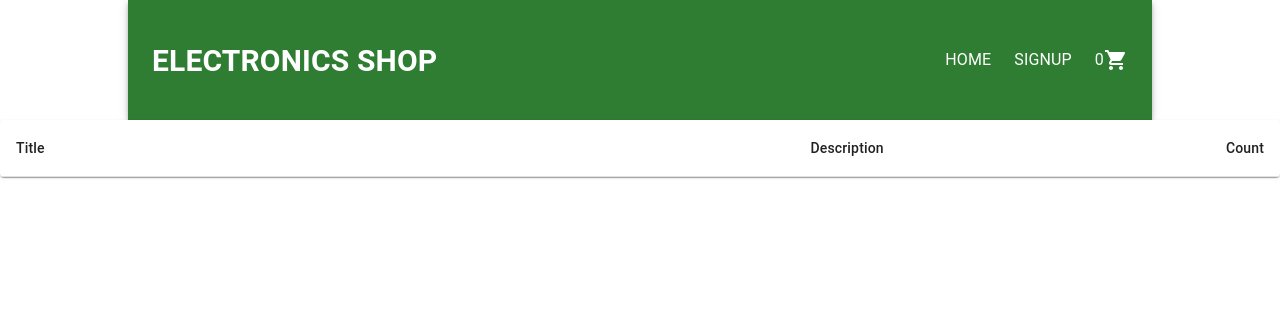
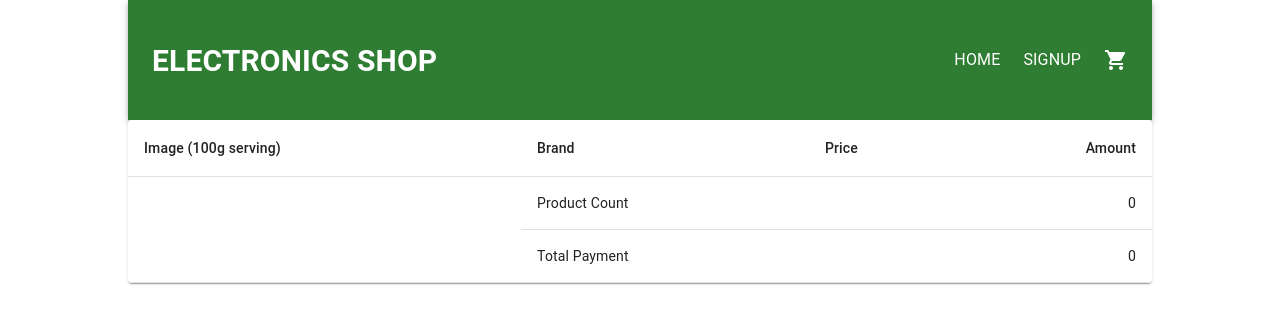
Before and after one commit to irem-koc/store-app, a React (Create React App) app: page /card in a window 1280 px wide. Shown: the top 324 px of the page. Built offline with nearby package versions, Linux system fonts and the light colour scheme.

Commit message:
added product count and price section to card

```diff
--- a/src/App.js
+++ b/src/App.js
@@ -5,11 +5,12 @@ import Signup from "./components/Signup/Signup";
 import Navbar from "./components/Navbar/Navbar";
 import ProductList from "./components/ProductList/ProductList";
 import ContextProvider from "./context/Context";
-
+import { ScopedCssBaseline } from "@mui/material";
 function App() {
     return (
         <BrowserRouter>
             <ContextProvider>
+                <ScopedCssBaseline>
                     <div className="App">
                         <Navbar />
                         <Routes>
@@ -18,6 +19,7 @@ function App() {
                             <Route path="/card" element={<Card />} />
                         </Routes>
                     </div>
+                </ScopedCssBaseline>
             </ContextProvider>
         </BrowserRouter>
     );
--- a/src/components/Card/Card.jsx
+++ b/src/components/Card/Card.jsx
@@ -1,36 +1,51 @@
 import React, { useContext } from "react";
-
-import Table from "@mui/material/Table";
-
-import Paper from "@mui/material/Paper";
-import TableHead from "@mui/material/TableHead";
-import TableContainer from "@mui/material/TableContainer";
 import "./Card.css";
 import { Context } from "../../context/Context";
 import CardItem from "../CardItem/CardItem";
-import { TableCell, TableRow } from "@mui/material";
+
+// or
+import {
+    Paper,
+    Table,
+    TableBody,
+    TableCell,
+    TableContainer,
+    TableHead,
+    TableRow,
+} from "@mui/material";
 const Card = () => {
     const { cart, setCart } = useContext(Context);
+    const total = cart.reduce(function (charCount, item) {
+        return charCount + item.count;
+    }, 0);
+    const payment= cart.reduce(function (charCount, item) {
+        return charCount + item.price*item.count;
+    }, 0);;
     return (
-        <TableContainer component={Paper}>
-            <Table sx={{ minWidth: 650 }} aria-label="simple table">
+        <TableContainer sx={{ width: "80%",mx: "auto"}} component={Paper}>
+            <Table sx={{ minWidth: 650, mx: "auto" }} aria-label="simple table">
                 <TableHead>
                     <TableRow>
-                        <TableCell>Title</TableCell>
-                        <TableCell align="right">Description</TableCell>
-                        <TableCell align="right">Count</TableCell>
-                        {/*<TableCell align="right">Carbs&nbsp;(g)</TableCell>
-                        <TableCell align="right">Protein&nbsp;(g)</TableCell> */}
+                        <TableCell>Image (100g serving)</TableCell>
+                        <TableCell>Brand</TableCell>
+                        <TableCell>Price</TableCell>
+                        <TableCell align="right">Amount</TableCell>
                     </TableRow>
                 </TableHead>
-                {cart.map((item, i) => (
-                    <CardItem
-                        key={i}
-                        item={item}
-                        cart={cart}
-                        setCart={setCart}
-                    />
-                ))}
+                <TableBody>
+                    {cart.map((item,i) => (
+                        <CardItem key={i} item={item} cart={cart} setCart={setCart} />
+                    ))}
+                    <TableRow>
+                        <TableCell rowSpan={3} />
+                        <TableCell colSpan={2}>Product Count</TableCell>
+                        <TableCell align="right">{total}</TableCell>
+                    </TableRow>
+                    <TableRow>
+                        <TableCell>Total Payment</TableCell>
+                        <TableCell colSpan={2} align="right">{payment}</TableCell>
+                    </TableRow>
+                </TableBody>
             </Table>
         </TableContainer>
     );
--- a/src/components/CardItem/CardItem.jsx
+++ b/src/components/CardItem/CardItem.jsx
@@ -1,27 +1,64 @@
-import React from "react";
-import TableBody from "@mui/material/TableBody";
-import TableCell from "@mui/material/TableCell";
-import TableRow from "@mui/material/TableRow";
+import React, { useContext } from "react";
 import "./CardItem.css";
-
+import AddIcon from "@mui/icons-material/Add";
+import RemoveIcon from "@mui/icons-material/Remove";
+import {
+    Button,
+    ButtonGroup,
+    TableCell,
+    TableRow,
+    Typography,
+} from "@mui/material";
+import { Context } from "../../context/Context";
 const CardItem = ({ item }) => {
-    return (
-        <TableBody>
+    const { cart, setCart } = useContext(Context);
+    console.log(cart.length);
+    const handleCountAmount = (operation) => {
+        if (operation === "increase") {
+            setCart(
+                cart.map((ite) =>
+                    ite.id === item.id ? { ...ite, count: item.count + 1 } : ite
+                )
+            );
+        } else {
+            item.count === 1 ? setCart(cart.filter((ite) => ite.id !== item.id)) :
+            setCart(
+                cart.map((ite) =>
+                    ite.id === item.id ? { ...ite, count: item.count - 1 } : ite
+                )
+            );
+        }
+    };
+    return item.count ? (
         <TableRow
+            key={item.name}
             sx={{
-                    "&:last-child td, &:last-child th": {
-                        border: 0,
-                    },
+                width: "100%",
+                "&:last-child td, &:last-child th": { border: 0 },
             }}
         >
             <TableCell component="th" scope="row">
-                    {item.title}
+                <img width={200} src={item.thumbnail} alt={item.title} />
             </TableCell>
-                <TableCell align="right">{item.description}</TableCell>
-                <TableCell align="right">{item.count}</TableCell>
+
+            <TableCell>{item.brand}</TableCell>
+            <TableCell>{item.price}</TableCell>
+            <TableCell align="right">
+                <ButtonGroup
+                    variant="contained"
+                    aria-label="outlined primary button group"
+                >
+                    <Button onClick={() => handleCountAmount("increase")}>
+                        <AddIcon />
+                    </Button>
+                    <Typography>{item.count}</Typography>
+                    <Button onClick={() => handleCountAmount("decrease")}>
+                        <RemoveIcon />
+                    </Button>
+                </ButtonGroup>
+            </TableCell>
         </TableRow>
-        </TableBody>
-    );
+    ) : ""
 };
 
 export default CardItem;
--- a/src/components/Navbar/Navbar.jsx
+++ b/src/components/Navbar/Navbar.jsx
@@ -1,9 +1,11 @@
-import React from "react";
+import React, { useContext } from "react";
 import "./Navbar.css";
 import { Link } from "react-router-dom";
-import { AppBar, Box, Toolbar, Typography } from "@mui/material";
+import { AppBar, Badge, Box, Toolbar, Typography } from "@mui/material";
 import ShoppingCartIcon from "@mui/icons-material/ShoppingCart";
+import { Context } from "../../context/Context";
 const Navbar = () => {
+    const {cart} = useContext(Context)
     return (
         <div>
             <AppBar
@@ -59,8 +61,11 @@ const Navbar = () => {
                                         alignItems: "center",
                                     }}
                                 >
-                                    <span style={{ color: "white" }}>{0}</span>
-                                    <ShoppingCartIcon sx={{ color: "white" }} />
+                                    <Badge badgeContent={cart.length} color="secondary">
+                                        <ShoppingCartIcon
+                                            sx={{ color: "white" }}
+                                        />
+                                    </Badge>
                                 </span>
                             </Link>
                         </Typography>
--- a/src/components/ProductItem/ProductItem.jsx
+++ b/src/components/ProductItem/ProductItem.jsx
@@ -23,7 +23,6 @@ const ProductItem = ({ product }) => {
             setCart([...cart, { ...product, count: 1 }]);
         }
     };
-    console.log(cart);
     return (
         <Card className="card-item" sx={{ width: 300 }}>
             <CardActionArea>
```
Lines whose indentation alone changed are shown as unchanged.
